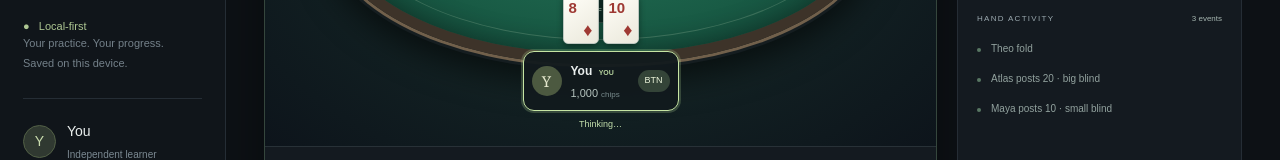
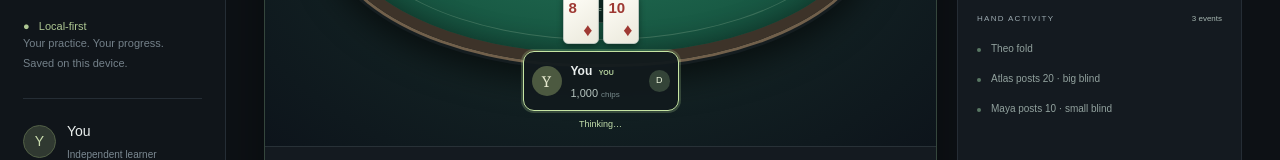
Before and after one commit to vendoraise-lang/Poker-software, a Next.js app: page / in a window 1280 px wide. Shown: the part 604-764 px from the top of the page. Built offline with nearby package versions, Linux system fonts and the light colour scheme.

Commit message:
Clarify dealer marker and hide settled bet piles at showdown

```diff
--- a/components/PlayerSeat.tsx
+++ b/components/PlayerSeat.tsx
@@ -46,7 +46,7 @@ export default function PlayerSeat({
             {p.chips.toLocaleString()} <span>chips</span>
           </small>
         </div>
-        <span className="position">{position(game, i)}</span>
+        <span className={`position ${position(game, i) === "BTN" ? "dealer-position" : ""}`}>{position(game, i) === "BTN" ? "D" : position(game, i)}</span>
       </div>
       <div className="seat-caption">
         {p.folded
@@ -56,10 +56,10 @@ export default function PlayerSeat({
             : game.actor === i
               ? "Thinking…"
               : i === 0
-                ? "Your practice starts here"
+                ? "Ready"
                 : p.profile}
       </div>
-      {p.bet > 0 && (
+      {!complete && p.bet > 0 && (
         <div className="seat-bet">
           <span>▰</span> {p.bet}
         </div>
```
